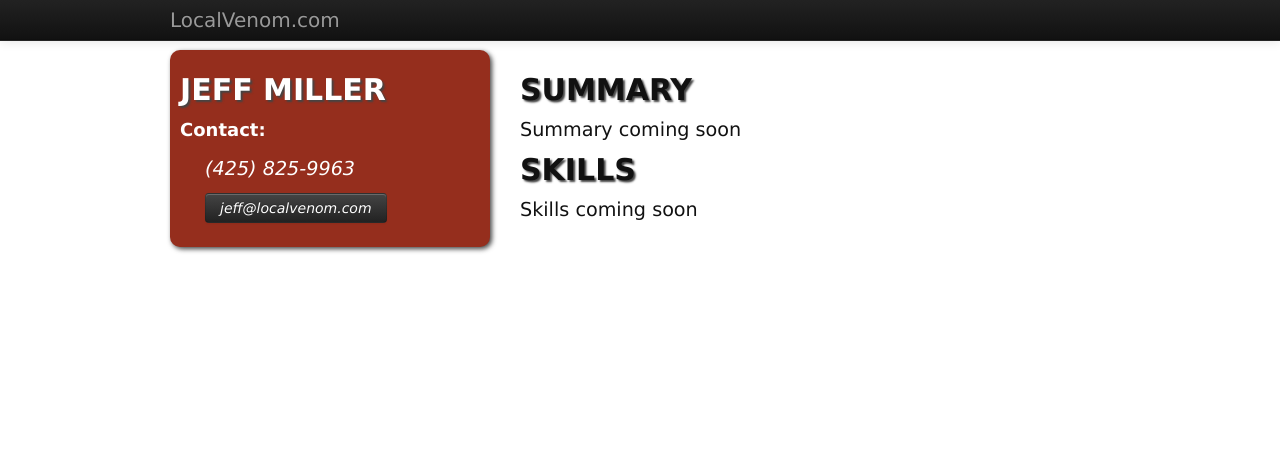
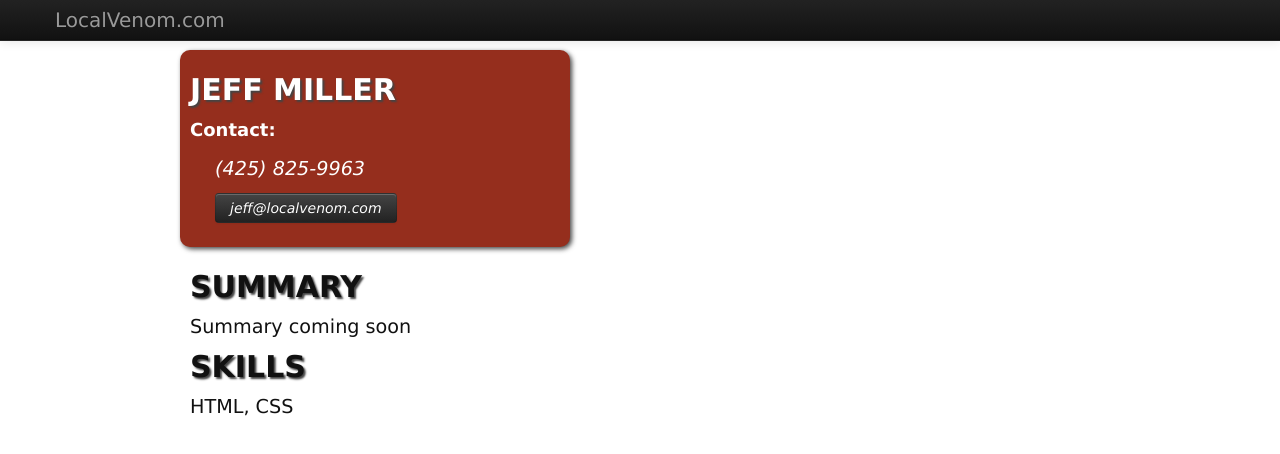
Before and after one commit to localvenom/resume, a plain HTML site: page index.html in a window 1280 px wide. Drawn offline with Linux system fonts and the light colour scheme.

Commit message:
testing github

```diff
--- a/index.html
+++ b/index.html
@@ -10,7 +10,7 @@
         <meta name="description" content="HTML/CSS Web Development Resume by Jeff Miller">
         <meta name="viewport" content="width=device-width">
         <link rel="stylesheet" href="bootstrap.css">
-        <link rel="stylesheet" href="bootstrap-responsive">
+        <link rel="stylesheet" href="bootstrap-responsive.css">
         <style type="text/css">
             body {
                 font-family:Verdana, Arial;
@@ -78,7 +78,7 @@
                 <h2>Summary</h2>
                 <p>Summary coming soon</p>
                 <h2>Skills</h2>
-                <p>Skills coming soon</p>
+                <p>HTML, CSS</p>
             </div>
         </div>
         <!-- Google Analytics: change UA-XXXXX-X to be your site's ID. -->
```
